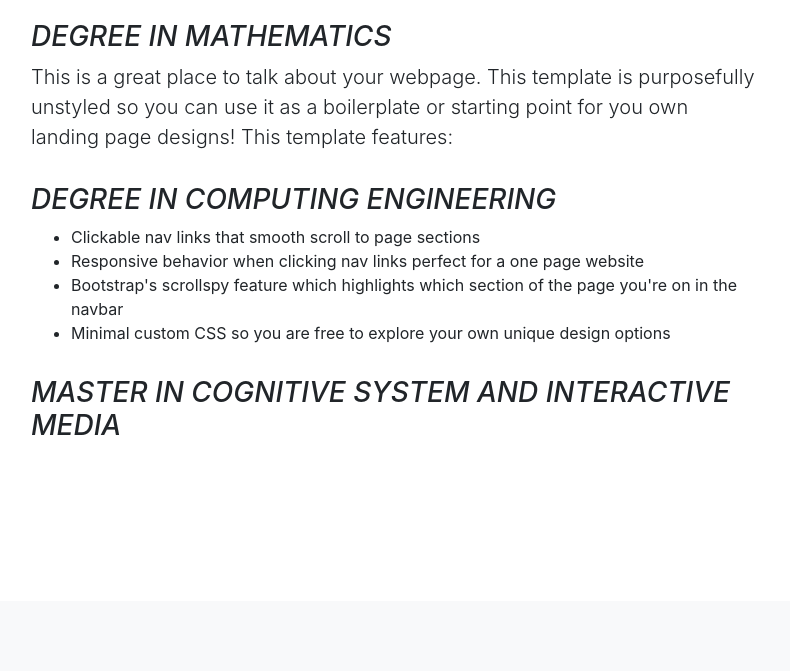
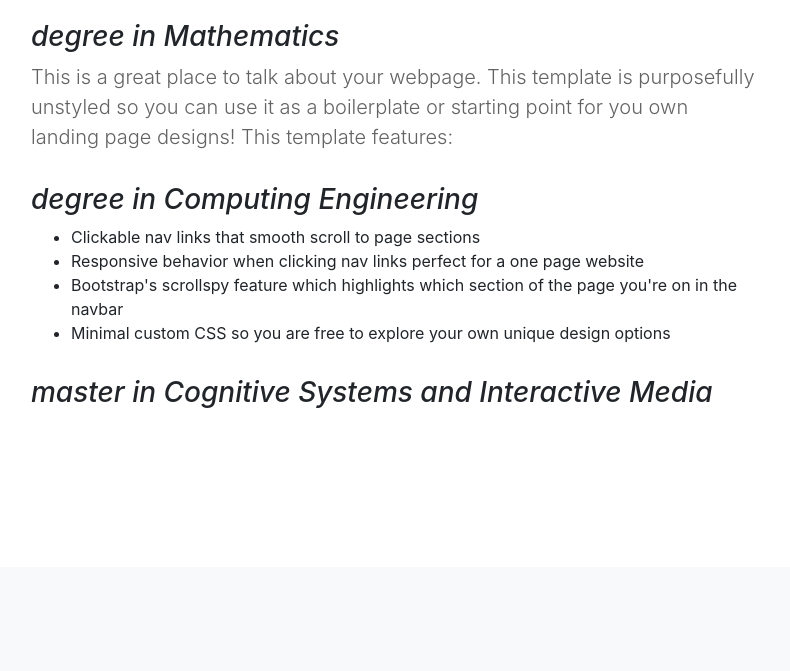
Before and after one commit to ealmenzar/ealmenzar.github.io, a website with bundled scripts: page index.html in a window 1280 px wide. Shown: the part 549-1220 px from the top of the page, without its empty margins (244-1034 px from the left). Built offline with nearby package versions, Linux system fonts and the light colour scheme.

Commit message:
Update sections

```diff
--- a/css/scrolling-nav.css
+++ b/css/scrolling-nav.css
@@ -16,7 +16,7 @@ section {
 }
 /* HEADER */
 .text-white {
-    color: rgb(51, 58, 64)!important;
+    color: rgb(255, 255, 255)!important;
 }
 .bg-primary {
     background-color: #000000!important;
@@ -27,11 +27,12 @@ section {
 	text-align: right;
 }
 .h3, h3 {
-	font-size: 0.95rem;
+	font-size: 1.25rem;
 	font-style: italic;
 	padding-top: 15px;
 }
 .lead {
     font-size: 1rem;
     font-weight: lighter;
+    color: #636363;
 }
--- a/index.html
+++ b/index.html
@@ -58,16 +58,16 @@
       <div class="row">
         <div class="col-lg-8 mx-auto">
           <h2>education</h2>
-          <h3>DEGREE IN MATHEMATICS</h3>
+          <h3>degree in Mathematics</h3>
           <p class="lead">This is a great place to talk about your webpage. This template is purposefully unstyled so you can use it as a boilerplate or starting point for you own landing page designs! This template features:</p>
-          <h3>DEGREE IN COMPUTING ENGINEERING</h3>
+          <h3>degree in Computing Engineering</h3>
           <ul>
             <li>Clickable nav links that smooth scroll to page sections</li>
             <li>Responsive behavior when clicking nav links perfect for a one page website</li>
             <li>Bootstrap's scrollspy feature which highlights which section of the page you're on in the navbar</li>
             <li>Minimal custom CSS so you are free to explore your own unique design options</li>
           </ul>
-          <h3>MASTER IN COGNITIVE SYSTEM AND INTERACTIVE MEDIA</h3>
+          <h3>master in Cognitive Systems and Interactive Media</h3>
         </div>
       </div>
     </div>
```
